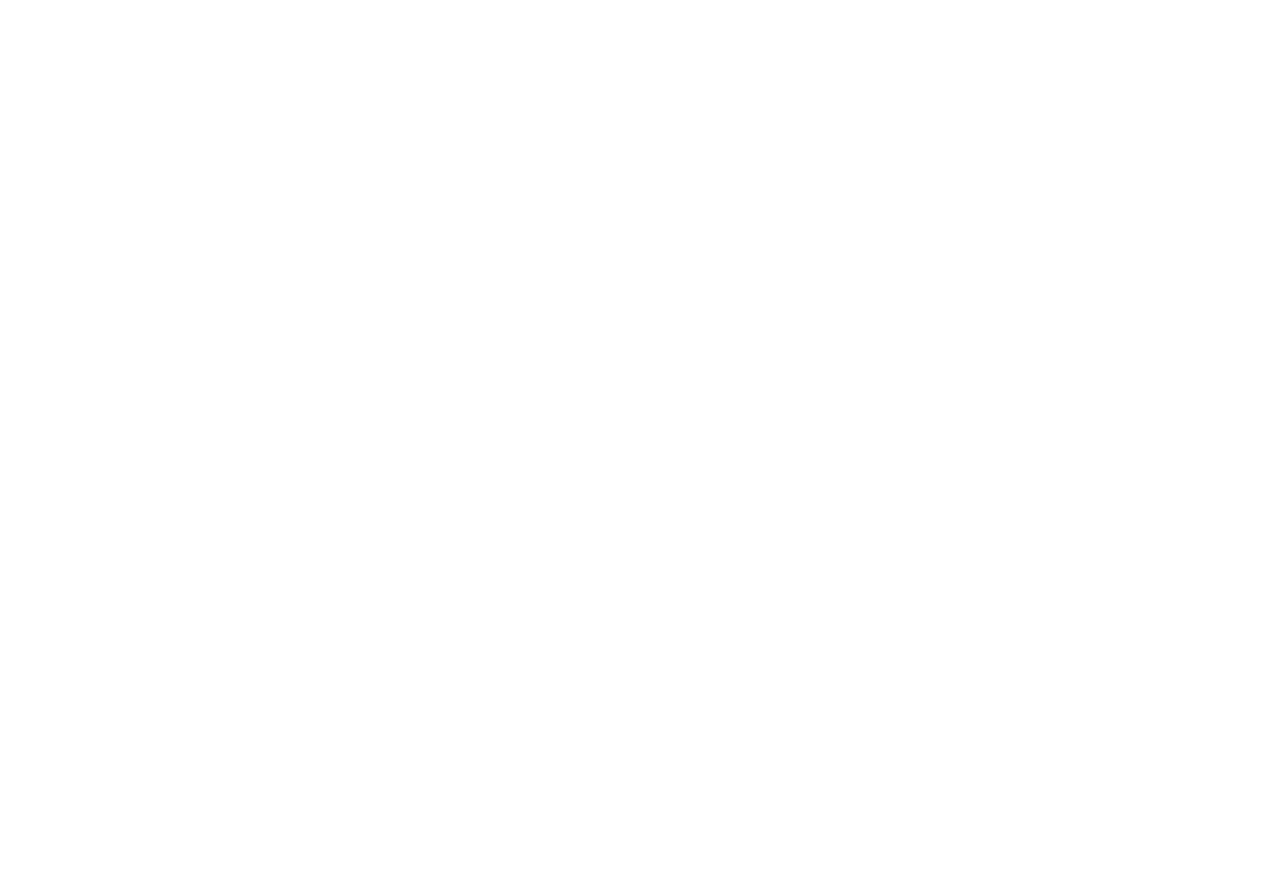
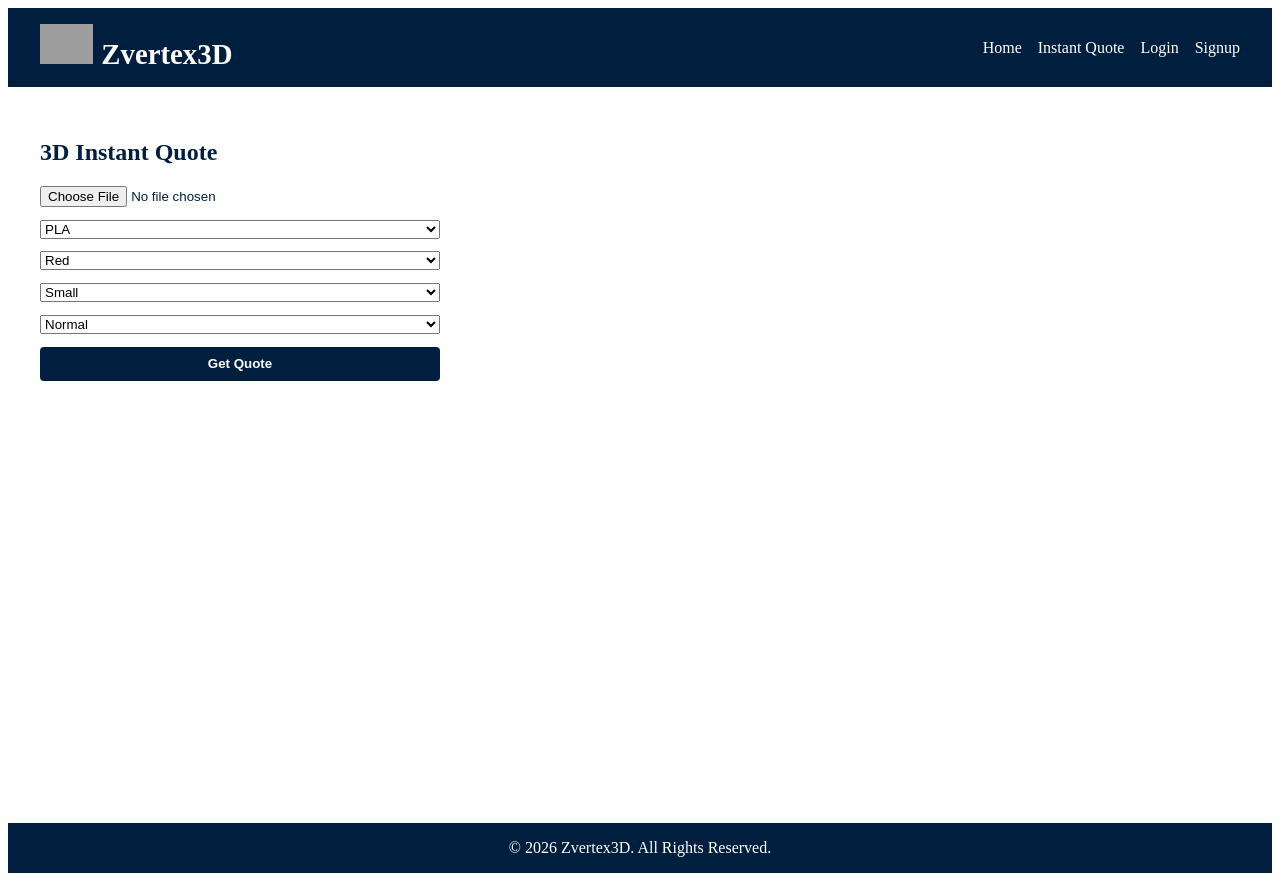
Before and after one commit to zvertex3d/zvertex3d, a React (Create React App) app in the folder client/: page /instant-quote in a window 1280 px wide. Before the commit this address had no page. Before the commit the page ends 800 px from the top, so only its background shows below. Built offline with nearby package versions, Linux system fonts and the light colour scheme; grey boxes are pictures that could not be loaded.

Commit message:
added logic outline + colors

```diff
--- a/client/src/App.js
+++ b/client/src/App.js
@@ -1,4 +1,7 @@
 import { BrowserRouter, Routes, Route } from "react-router-dom";
+import Navbar from "./components/Navbar";
+import Footer from "./components/Footer";
+import Home from "./pages/Home";
 import InstantQuote from "./pages/InstantQuote";
 import Login from "./pages/Login";
 import Signup from "./pages/Signup";
@@ -6,11 +9,14 @@
 function App() {
   return (
     <BrowserRouter>
+      <Navbar />
       <Routes>
-        <Route path="/" element={<InstantQuote />} />
+        <Route path="/" element={<Home />} />
+        <Route path="/instant-quote" element={<InstantQuote />} />
         <Route path="/login" element={<Login />} />
         <Route path="/signup" element={<Signup />} />
       </Routes>
+      <Footer />
     </BrowserRouter>
   );
 }
--- /dev/null
+++ b/client/src/components/Footer.js
@@ -0,0 +1,13 @@
+export default function Footer() {
+  return (
+    <footer style={{
+      textAlign: "center",
+      padding: "1rem",
+      backgroundColor: "#001f3f",
+      color: "#fff",
+      marginTop: "2rem"
+    }}>
+      &copy; {new Date().getFullYear()} Zvertex3D. All Rights Reserved.
+    </footer>
+  );
+}
--- a/client/src/components/Navbar.js
+++ b/client/src/components/Navbar.js
@@ -1,11 +1,56 @@
 import { Link } from "react-router-dom";
 
 export default function Navbar() {
+  const token = localStorage.getItem("token");
+  const role = localStorage.getItem("role");
+
+  const logout = () => {
+    localStorage.removeItem("token");
+    localStorage.removeItem("role");
+    window.location.href = "/";
+  };
+
   return (
-    <nav>
-      <Link to="/">Home</Link> |{" "}
-      <Link to="/quote">Instant Quote</Link> |{" "}
-      <Link to="/login">Login</Link>
+    <nav style={{
+      display: "flex",
+      justifyContent: "space-between",
+      alignItems: "center",
+      padding: "1rem 2rem",
+      backgroundColor: "#001f3f",
+      color: "#fff"
+    }}>
+      <Link to="/" style={{ fontSize: "1.8rem", fontWeight: "bold", color: "#fff", textDecoration: "none" }}>
+        <img src="/logo.png" alt="Zvertex3D" style={{ height: "40px", marginRight: "0.5rem" }} />
+        Zvertex3D
+      </Link>
+      <div style={{ display: "flex", gap: "1rem" }}>
+        <Link to="/" style={{ color: "#fff", textDecoration: "none" }}>Home</Link>
+        <Link to="/instant-quote" style={{ color: "#fff", textDecoration: "none" }}>Instant Quote</Link>
+        {!token && (
+          <>
+            <Link to="/login" style={{ color: "#fff", textDecoration: "none" }}>Login</Link>
+            <Link to="/signup" style={{ color: "#fff", textDecoration: "none" }}>Signup</Link>
+          </>
+        )}
+        {token && (
+          <>
+            {role === "vendor" ? (
+              <Link to="/vendor/dashboard" style={{ color: "#fff", textDecoration: "none" }}>Dashboard</Link>
+            ) : (
+              <Link to="/dashboard" style={{ color: "#fff", textDecoration: "none" }}>Dashboard</Link>
+            )}
+            <button onClick={logout} style={{
+              backgroundColor: "#fff",
+              color: "#001f3f",
+              border: "none",
+              padding: "0.4rem 0.8rem",
+              cursor: "pointer",
+              fontWeight: "bold",
+              borderRadius: "4px"
+            }}>Logout</button>
+          </>
+        )}
+      </div>
     </nav>
   );
 }
--- a/client/src/pages/Home.js
+++ b/client/src/pages/Home.js
@@ -1,8 +1,19 @@
+import { Link } from "react-router-dom";
+
 export default function Home() {
   return (
-    <div>
-      <h1>Zvertex 3D Printing</h1>
-      <p>Upload your design. Get instant pricing.</p>
+    <div style={{ padding: "2rem", minHeight: "80vh", backgroundColor: "#fff", color: "#001f3f" }}>
+      <h1>Welcome to Zvertex3D</h1>
+      <p>Your one-stop solution for 3D printing quotes and orders.</p>
+      <Link to="/instant-quote" style={{
+        display: "inline-block",
+        marginTop: "1rem",
+        padding: "0.6rem 1.2rem",
+        backgroundColor: "#001f3f",
+        color: "#fff",
+        textDecoration: "none",
+        borderRadius: "4px"
+      }}>Get Instant Quote</Link>
     </div>
   );
 }
--- a/client/src/pages/InstantQuote.js
+++ b/client/src/pages/InstantQuote.js
@@ -10,6 +10,7 @@
   const [price, setPrice] = useState(null);
 
   const submit = async () => {
+    if (!file) return alert("Please upload a file");
     const form = new FormData();
     form.append("file", file);
     form.append("material", material);
@@ -22,30 +23,40 @@
   };
 
   return (
-    <div style={{ background: "#fff", color: "#001f3f", padding: "2rem", minHeight: "100vh" }}>
+    <div style={{ padding: "2rem", minHeight: "80vh", backgroundColor: "#fff", color: "#001f3f" }}>
       <h2>3D Instant Quote</h2>
+      <div style={{ marginTop: "1rem", display: "flex", flexDirection: "column", gap: "0.8rem", maxWidth: "400px" }}>
         <input type="file" onChange={e => setFile(e.target.files[0])} />
-      <select onChange={e => setMaterial(e.target.value)}>
+        <select onChange={e => setMaterial(e.target.value)} value={material}>
           <option>PLA</option>
           <option>Resin</option>
         </select>
-      <select onChange={e => setColor(e.target.value)}>
+        <select onChange={e => setColor(e.target.value)} value={color}>
           <option>Red</option>
           <option>Blue</option>
           <option>Green</option>
         </select>
-      <select onChange={e => setSize(e.target.value)}>
+        <select onChange={e => setSize(e.target.value)} value={size}>
           <option>Small</option>
           <option>Medium</option>
           <option>Large</option>
         </select>
-      <select onChange={e => setTime(e.target.value)}>
+        <select onChange={e => setTime(e.target.value)} value={time}>
           <option>Normal</option>
           <option>Fast</option>
           <option>Express</option>
         </select>
-      <button onClick={submit} style={{ background: "#001f3f", color: "#fff", padding: "0.5rem 1rem", marginTop: "1rem" }}>Get Quote</button>
-      {price && <h3>Price: ₹{price}</h3>}
+        <button onClick={submit} style={{
+          padding: "0.6rem 1.2rem",
+          backgroundColor: "#001f3f",
+          color: "#fff",
+          border: "none",
+          borderRadius: "4px",
+          cursor: "pointer",
+          fontWeight: "bold"
+        }}>Get Quote</button>
+      </div>
+      {price && <h3 style={{ marginTop: "1rem" }}>Estimated Price: ₹{price}</h3>}
     </div>
   );
 }
--- a/client/src/pages/Login.js
+++ b/client/src/pages/Login.js
@@ -8,17 +8,30 @@
   const navigate = useNavigate();
 
   const submit = async () => {
-    const res = await api.post("/auth/login", { email, password });
-    localStorage.setItem("token", res.data.token);
-    navigate(res.data.role === "vendor" ? "/vendor/dashboard" : "/dashboard");
+    try {
+      const res = await api.post("/auth/login", { email, password });
+      localStorage.setItem("token", res.data.token);
+      localStorage.setItem("role", res.data.role);
+      navigate(res.data.role === "vendor" ? "/vendor/dashboard" : "/dashboard");
+    } catch (err) {
+      alert(err.response.data.error);
+    }
   };
 
   return (
-    <div style={{ padding: "2rem", background: "#fff", color: "#001f3f" }}>
+    <div style={{ padding: "2rem", minHeight: "80vh", backgroundColor: "#fff", color: "#001f3f" }}>
       <h2>Login</h2>
       <input placeholder="Email" value={email} onChange={e => setEmail(e.target.value)} />
       <input type="password" placeholder="Password" value={password} onChange={e => setPassword(e.target.value)} />
-      <button onClick={submit} style={{ background: "#001f3f", color: "#fff" }}>Login</button>
+      <button onClick={submit} style={{
+        backgroundColor: "#001f3f",
+        color: "#fff",
+        padding: "0.6rem 1.2rem",
+        marginTop: "1rem",
+        border: "none",
+        borderRadius: "4px",
+        cursor: "pointer"
+      }}>Login</button>
     </div>
   );
 }
--- a/client/src/pages/Signup.js
+++ b/client/src/pages/Signup.js
@@ -10,21 +10,34 @@
   const navigate = useNavigate();
 
   const submit = async () => {
-    await api.post("/auth/signup", { name, email, password, role });
-    navigate("/login");
+    try {
+      await api.post("/auth/signup", { name, email, password, role });
+      alert(`${role} registered successfully!`);
+      navigate("/login");
+    } catch (err) {
+      alert(err.response.data.error || "Error registering");
+    }
   };
 
   return (
-    <div style={{ padding: "2rem", background: "#fff", color: "#001f3f" }}>
+    <div style={{ padding: "2rem", minHeight: "80vh", backgroundColor: "#fff", color: "#001f3f" }}>
       <h2>Signup</h2>
       <input placeholder="Name" value={name} onChange={e => setName(e.target.value)} />
       <input placeholder="Email" value={email} onChange={e => setEmail(e.target.value)} />
       <input type="password" placeholder="Password" value={password} onChange={e => setPassword(e.target.value)} />
-      <select onChange={e => setRole(e.target.value)}>
+      <select value={role} onChange={e => setRole(e.target.value)}>
         <option value="customer">Customer</option>
         <option value="vendor">Vendor</option>
       </select>
-      <button onClick={submit} style={{ background: "#001f3f", color: "#fff" }}>Signup</button>
+      <button onClick={submit} style={{
+        backgroundColor: "#001f3f",
+        color: "#fff",
+        padding: "0.6rem 1.2rem",
+        marginTop: "1rem",
+        border: "none",
+        borderRadius: "4px",
+        cursor: "pointer"
+      }}>Signup</button>
     </div>
   );
 }
```
Lines whose indentation alone changed are shown as unchanged.
